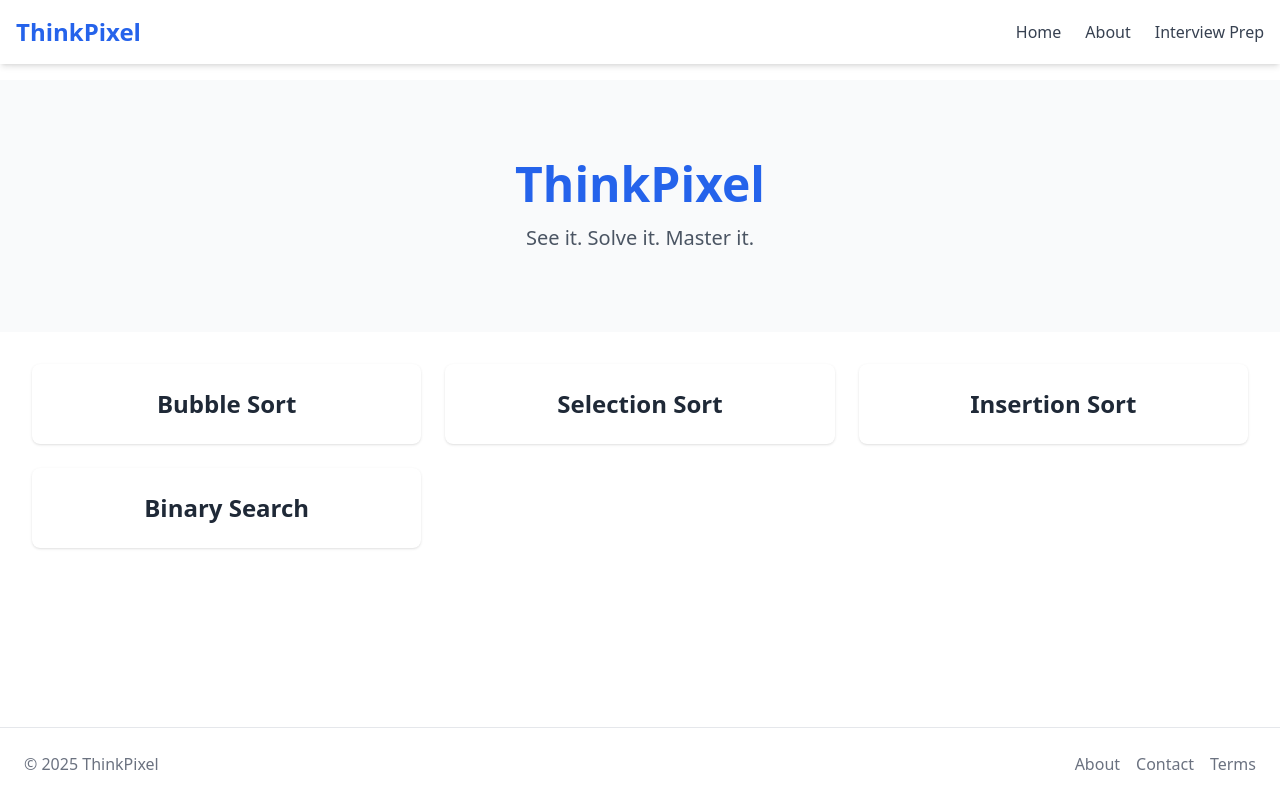
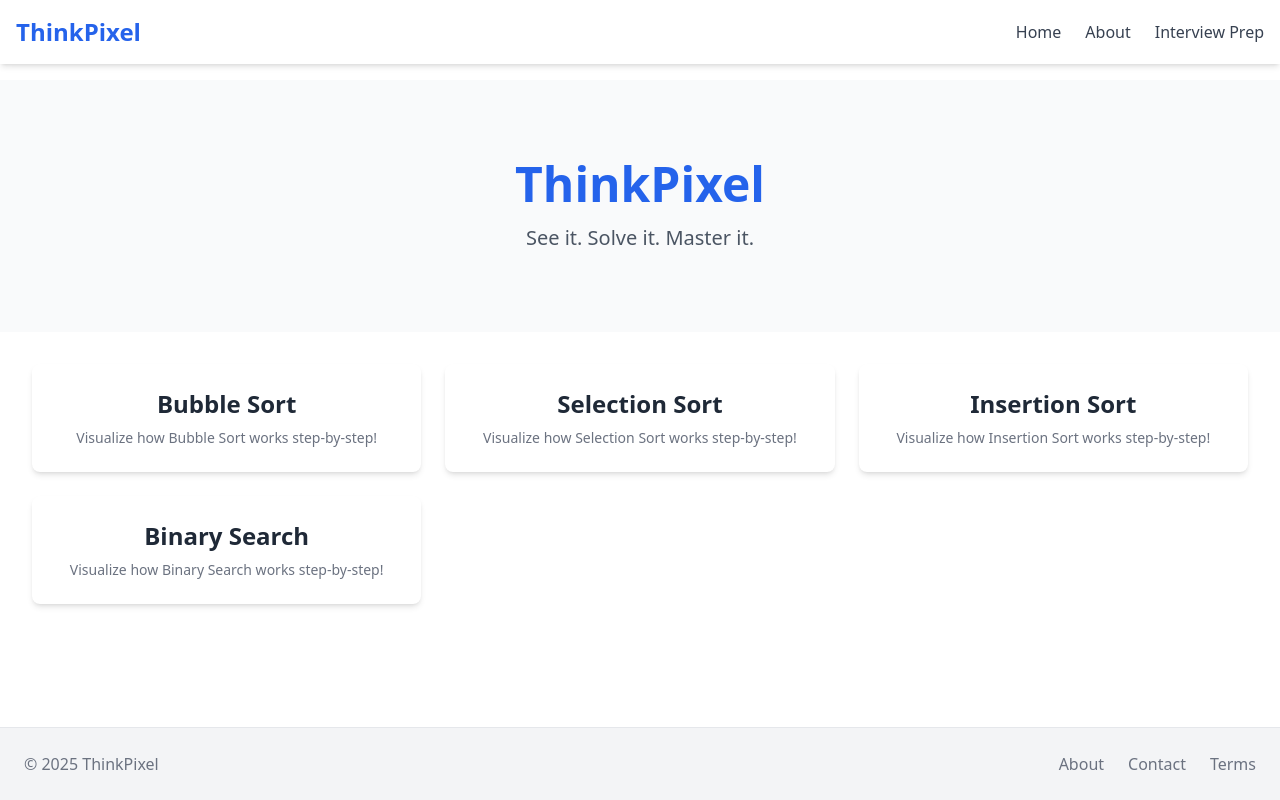
Before and after one commit to uyphu/thinkpixel, a React (Vite) app: page / in a window 1280 px wide. Built offline with nearby package versions, Linux system fonts and the light colour scheme.

Commit message:
[TP-20] Update grid and footer

```diff
--- a/src/components/AlgorithmGrid.tsx
+++ b/src/components/AlgorithmGrid.tsx
@@ -16,13 +16,24 @@ const AlgorithmGrid = () => {
   return (
     <section className="grid grid-cols-1 md:grid-cols-2 lg:grid-cols-3 gap-6 p-8">
       {algorithms.map((algo) => (
+        // <Link
+        //   key={algo.name}
+        //   to={algo.path}
+        //   className="block p-6 bg-white rounded-lg shadow hover:bg-blue-50 transition"
+        // >
+        //   <h2 className="text-2xl font-semibold text-center text-gray-800">{algo.name}</h2>
+        // </Link>
         <Link
-          key={algo.name}
-          to={algo.path}
-          className="block p-6 bg-white rounded-lg shadow hover:bg-blue-50 transition"
-        >
-          <h2 className="text-2xl font-semibold text-center text-gray-800">{algo.name}</h2>
-        </Link>
+        key={algo.name}
+        to={algo.path}
+        className="block p-6 bg-white rounded-lg shadow-md hover:shadow-lg hover:bg-blue-50 transform hover:-translate-y-1 transition-all duration-300"
+      >
+        <h2 className="text-2xl font-semibold text-center text-gray-800">{algo.name}</h2>
+        <p className="text-sm text-gray-500 text-center mt-2">
+          {/* Optional: short description, placeholder for now */}
+          Visualize how {algo.name} works step-by-step!
+        </p>
+      </Link>
       ))}
     </section>
   );
--- a/src/components/Footer.tsx
+++ b/src/components/Footer.tsx
@@ -2,12 +2,12 @@ import { Link } from "react-router-dom";
 
 const Footer = () => {
   return (
-    <footer className="flex flex-col md:flex-row justify-between items-center text-gray-500 p-6 border-t">
-      <div>© 2025 ThinkPixel</div>
-      <div className="flex gap-4">
-        <Link to="/about">About</Link>
-        <Link to="/contact">Contact</Link>
-        <Link to="/terms">Terms</Link>
+    <footer className="flex flex-col md:flex-row justify-between items-center text-gray-500 p-6 bg-gray-100 border-t mt-12">
+      <div className="mb-4 md:mb-0">© 2025 ThinkPixel</div>
+      <div className="flex gap-6">
+        <Link to="/about" className="hover:text-blue-600 transition">About</Link>
+        <Link to="/contact" className="hover:text-blue-600 transition">Contact</Link>
+        <Link to="/terms" className="hover:text-blue-600 transition">Terms</Link>
       </div>
     </footer>
   );
```
